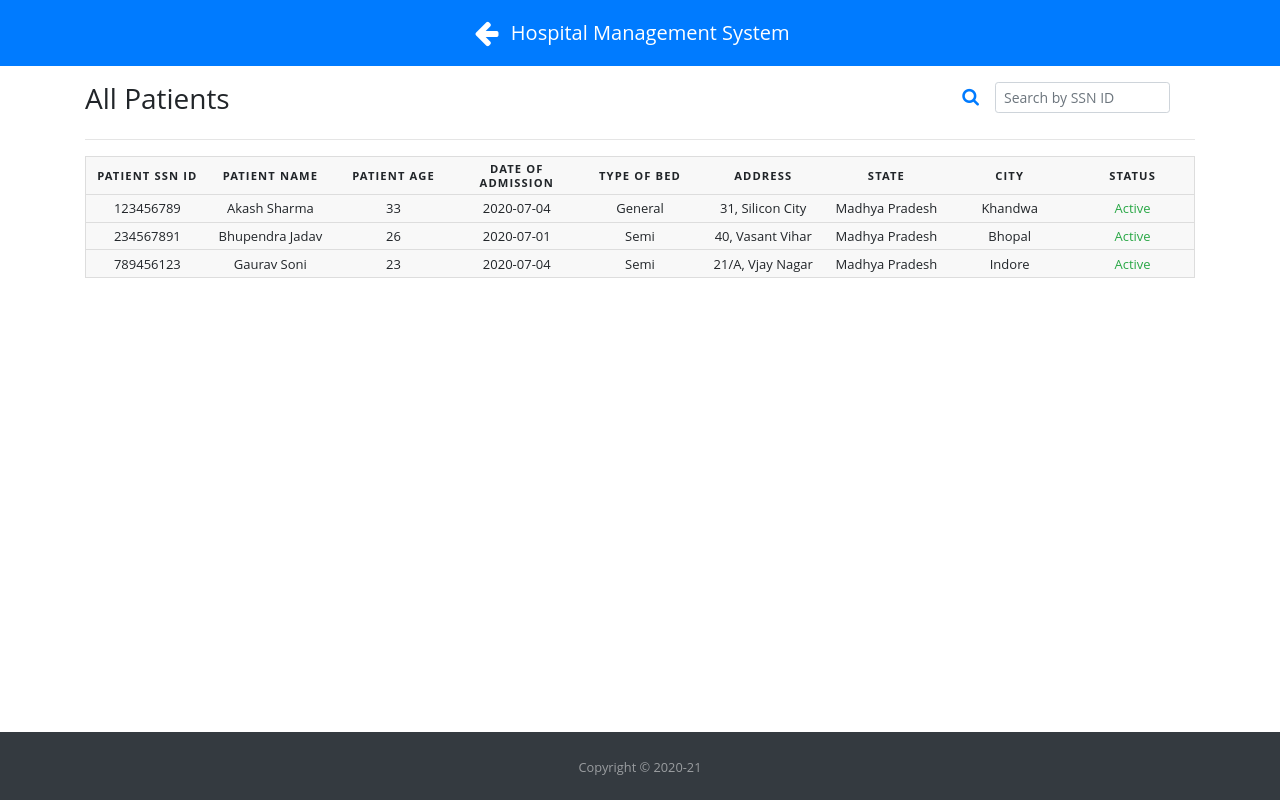
After one commit to murtaza-repo/Hospital-Management-System, a Flask app: page /viewPatients in a window 1280 px wide. The commit adds this page. Run offline with Flask 2, Linux system fonts and the light colour scheme; a user stored in the database is signed in; data comes from the database, SQL or seed files in the repository; both versions use the stored data as it was after the commit; some libraries are stand-ins or nearby versions.

Commit message:
More Functionality added

```diff
--- a/app.py
+++ b/app.py
@@ -3,7 +3,7 @@
 from flask import Flask, render_template, redirect, url_for,request, flash, session
 from flask_bcrypt import Bcrypt
 from flask_sqlalchemy import SQLAlchemy
-from datetime import datetime
+from datetime import datetime, date
 import logging
 
 ###########
@@ -86,7 +86,8 @@ def home():
     if 'loggedin' in session:
         id = session['userId']
         user = Users.query.get_or_404(id)
-        return render_template("home.html", user=user)
+        home = True
+        return render_template("home.html", user=user, home=home)
     else:
         return redirect(url_for('index'))
 
@@ -132,13 +133,91 @@ def logout():
 def registerPatient():
     if 'loggedin' in session:
         if request.method == 'POST' and 'ssnID' in request.form \
-        and 'name' in request.form and 'age' in request.form and \
-        'doj' in request.form and 'type_of_bed' in request.form and \
-        'address' in request.form and 'state' in request.form and 'city' in request.form:
+            and 'name' in request.form and 'age' in request.form and \
+            'doj' in request.form and 'type_of_bed' in request.form and \
+            'address' in request.form and 'state' in request.form and 'city' in request.form:
+
             ssnID = request.form['ssnID']
+            name = request.form['name']
+            age = request.form['age']
+            doj = date.fromisoformat(request.form['doj'])
+            type_of_bed = request.form['type_of_bed']
+            address = request.form['address']
+            state = request.form['state']
+            city = request.form['city']
+
+            patient = Patient(ssnID=ssnID, name=name, age=age, doj=doj, type_of_bed=type_of_bed, address=address, state=state, city=city)
+            db.session.add(patient)
+            db.session.commit()
+            flash('Patient registration initiated successfully', category='info')
+            return redirect(url_for('home'))
         else:
             return render_template('regPatient.html')
+    else:
+        flash('Please Sign-in first!', category='warning')
+        return redirect(url_for('index'))
 
+@app.route('/managePatient', methods=['GET', 'POST'])
+def managePatient():
+    if 'loggedin' in session:
+        if request.method == 'POST' and 'ssnID' in request.form:
+            ssnID = request.form['ssnID']
+            patient = Patient.query.filter(Patient.ssnID == ssnID).first()
+            if patient:
+                return render_template('managePatient.html', patient=patient)
+            else:
+                flash('Patient with that SSN ID not found!', category='warning')
+                return redirect(url_for('managePatient'))
+        else:
+            return render_template('managePatient.html')
+    else:
+        flash('Please Sign-in first!', category='warning')
+        return redirect(url_for('index'))
+
+@app.route('/editPatient/<int:id>', methods=['POST'])
+def editPatient(id):
+    if 'loggedin' in session:
+        if request.method == 'POST'and 'ssnID' in request.form \
+            and 'name' in request.form and 'age' in request.form and \
+            'doj' in request.form and 'type_of_bed' in request.form and \
+            'address' in request.form and 'state' in request.form and 'city' in request.form:
+
+            patient = Patient.query.get_or_404(id)
+            patient.ssnID = request.form['ssnID']
+            patient.name = request.form['name']
+            patient.age = request.form['age']
+            patient.doj = date.fromisoformat(request.form['doj'])
+            patient.type_of_bed = request.form['type_of_bed']
+            patient.address = request.form['address']
+            patient.state = request.form['state']
+            patient.city = request.form['city']
+            db.session.commit()
+            flash('Patient update initiated successfully', category='info')
+            return redirect(url_for('managePatient'))
+    else:
+        flash('Please Sign-in first!', category='warning')
+        return redirect(url_for('index'))
+
+@app.route('/deletePatient/<int:id>')
+def deletePatient(id):
+    if 'loggedin' in session:
+        patient = Patient.query.get_or_404(id)
+        db.session.delete(patient)
+        db.session.commit()
+        flash('Patient deletion initiated successfully', category='info')
+        return redirect(url_for('managePatient'))
+    else:
+        flash('Please Sign-in first!', category='warning')
+        return redirect(url_for('index'))
+
+@app.route('/viewPatients')
+def viewPatients():
+    if 'loggedin' in session:
+        all_patients = Patient.query.all()
+        return render_template('viewPatients.html', all_patients=all_patients)
+    else:
+        flash('Please Sign-in first!', category='warning')
+        return redirect(url_for('index'))
 ###########
 
 
--- /dev/null
+++ b/static/css/ResponsiveTable.css
@@ -0,0 +1,85 @@
+body {
+    font-family: "Open Sans", sans-serif;
+    line-height: 1.25;
+  }
+
+  table {
+    border: 1px solid #ccc;
+    border-collapse: collapse;
+    margin: 0;
+    padding: 0;
+    width: 100%;
+    table-layout: fixed;
+  }
+
+  table caption {
+    font-size: 1.5em;
+    margin: .5em 0 .75em;
+  }
+
+  table tr {
+    background-color: #f8f8f8;
+    border: 1px solid #ddd;
+    padding: .35em;
+    font-size: 13px;
+  }
+
+  table th,
+  table td {
+    padding: .4em;
+    text-align: center;
+  }
+
+  table th {
+    font-size: .7rem;
+    letter-spacing: .1em;
+    text-transform: uppercase;
+  }
+
+  @media screen and (max-width: 768px) {
+    table {
+      border: 0;
+    }
+
+    table caption {
+      font-size: 1.3em;
+    }
+
+    table thead {
+      border: none;
+      clip: rect(0 0 0 0);
+      height: 1px;
+      margin: -1px;
+      overflow: hidden;
+      padding: 0;
+      position: absolute;
+      width: 1px;
+    }
+
+    table tr {
+      border-bottom: 3px solid #ddd;
+      display: block;
+      margin-bottom: .625em;
+    }
+
+    table td {
+      border-bottom: 1px solid #ddd;
+      display: block;
+      text-align: right;
+    }
+
+    table td::before {
+      /*
+      * aria-label has no advantage, it won't be read inside a table
+      content: attr(aria-label);
+      */
+      content: attr(data-label);
+      float: left;
+      font-weight: bold;
+      text-transform: uppercase;
+    }
+
+    table td:last-child {
+      border-bottom: 0;
+    }
+  }
--- a/static/css/style.css
+++ b/static/css/style.css
@@ -19,3 +19,14 @@ body {
   padding: 15px;
   margin: auto;
 }
+
+.data-form > .form-group.row{
+	flex-wrap: nowrap;
+}
+
+@media screen and (max-width: 420px){
+  .allpatients{
+    font-size: 1.3em;
+    margin-top: 5px;
+  }
+}
--- a/templates/base.html
+++ b/templates/base.html
@@ -16,7 +16,13 @@
 <body class="d-flex flex-column">
 
     <nav class="navbar navbar-expand-md navbar-dark bg-primary justify-content-center">
-        <a class="navbar-brand" href="/">Hospital Management System</a>
+      {% if not home %}
+        <h3 class="mt-2"><a href="{{ url_for('home') }}" style="color: white;"><i class="fa fa-arrow-left"></i></a></h3>
+        &nbsp; &nbsp;
+      {% endif %}
+        <a class="navbar-brand" href="/">
+          Hospital Management System
+        </a>
     </nav>
 
     {% with messages = get_flashed_messages(with_categories=true) %}
--- a/templates/home.html
+++ b/templates/home.html
@@ -23,7 +23,7 @@
         </div>
         <div class="col-xl-3 col-sm-6 py-2 text-center">
             <div class="card text-white bg-danger h-100">
-                <a href="#" style="color: white; text-decoration: none;">
+                <a href="{{ url_for('managePatient') }}" style="color: white; text-decoration: none;">
                     <div class="card-body bg-danger">
                         <div class="rotate mt-3">
                             <i class="fa fa-user fa-4x"></i>
@@ -35,7 +35,7 @@
         </div>
         <div class="col-xl-3 col-sm-6 py-2 text-center">
             <div class="card text-white bg-info h-100">
-                <a href="#" style="color: white; text-decoration: none;">
+                <a href="{{ url_for('viewPatients') }}" style="color: white; text-decoration: none;">
                     <div class="card-body bg-info">
                         <div class="rotate mt-3">
                             <i class="fa fa-eye fa-4x"></i>
--- /dev/null
+++ b/templates/viewPatients.html
@@ -0,0 +1,77 @@
+{% extends "base.html" %}
+
+{% block head %}
+<link rel="stylesheet" href="{{ url_for('static', filename='css/floating-labels.css') }}">
+<link rel="stylesheet" href="{{ url_for('static', filename='css/ResponsiveTable.css') }}">
+{% endblock %}
+
+{% block body %}
+    <div class="title mt-3">
+        <h3 class="allpatients" style="display:inline-flex;">All Patients</h3>
+        <h3 style="display:inline-flex; float: right;">
+            <form class="form-inline active-cyan-3 active-cyan-4">
+                <i class="fa fa-search text-primary" style="font-size: large;" aria-hidden="true"></i>
+                <input class="form-control form-control-sm ml-3 w-75" type="text" id="searchField" onkeyup="searchFunction()" title="Type in SSN ID" placeholder="Search by SSN ID" aria-label="Search">
+            </form>
+        </h3>
+        <hr>
+    </div>
+
+    <table class="mt-2" id="patientTable">
+        <thead>
+            <tr>
+                <th scope="col">Patient SSN ID</th>
+                <th scope="col">Patient Name</th>
+                <th scope="col">Patient Age</th>
+                <th scope="col">Date of Admission</th>
+                <th scope="col">Type of Bed</th>
+                <th scope="col">Address</th>
+                <th scope="col">State</th>
+                <th scope="col">City</th>
+                <th scope="col">Status</th>
+            </tr>
+        </thead>
+        <tbody>
+            {% for patient in all_patients %}
+                <tr>
+                    <td data-label="Patient SSN ID">{{ patient.ssnID }}</td>
+                    <td data-label="Patient Name">{{ patient.name }}</td>
+                    <td data-label="Patient Age">{{ patient.age }}</td>
+                    <td data-label="Date of Admission">{{ patient.doj }}</td>
+                    <td data-label="Type of Bed">{{ patient.type_of_bed }}</td>
+                    <td data-label="Address">{{ patient.address }}</td>
+                    <td data-label="State">{{ patient.state }}</td>
+                    <td data-label="City">{{ patient.city }}</td>
+                    <td data-label="Status">
+                        {% if patient.status == 'Active' %}
+                            <span class="text-success">{{ patient.status }}</span>
+                        {% else %}
+                            <span class="text-danger">{{ patient.status }}</span>
+                        {% endif %}
+                    </td>
+                </tr>
+            {% endfor %}
+        </tbody>
+    </table>
+
+    <script>
+        function searchFunction() {
+            var input, filter, table, tr, td, i, txtValue;
+            input = document.getElementById("searchField");
+            filter = input.value.toUpperCase();
+            table = document.getElementById("patientTable");
+            tr = table.getElementsByTagName("tr");
+            for (i = 0; i < tr.length; i++) {
+                td = tr[i].getElementsByTagName("td")[0];
+                if (td) {
+                    txtValue = td.textContent || td.innerText;
+                    if (txtValue.toUpperCase().indexOf(filter) > -1) {
+                        tr[i].style.display = "";
+                    } else {
+                        tr[i].style.display = "none";
+                    }
+                }
+            }
+        }
+    </script>
+{% endblock %}
```
Also changed, not shown: templates/managePatient.html (added, +201 -0 lines), templates/regPatient.html (+4 -7 lines), hospital.db.
